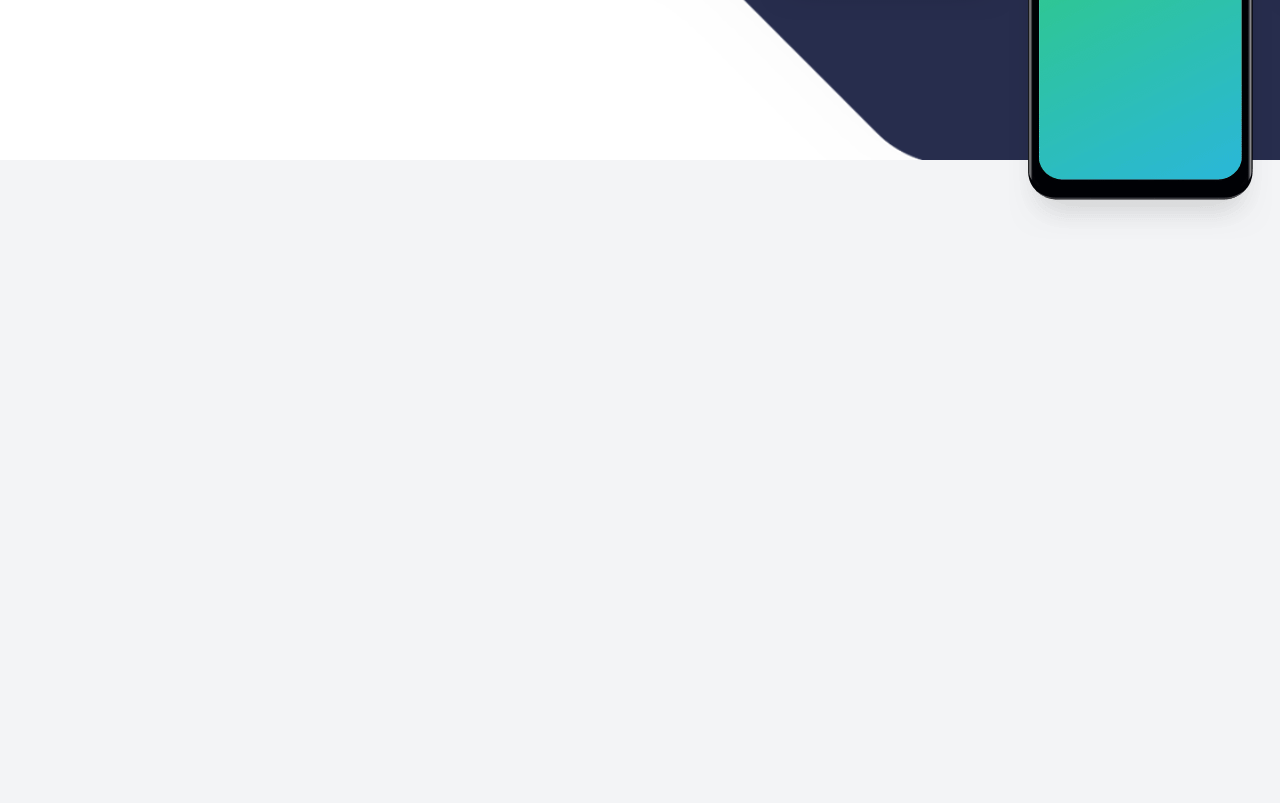
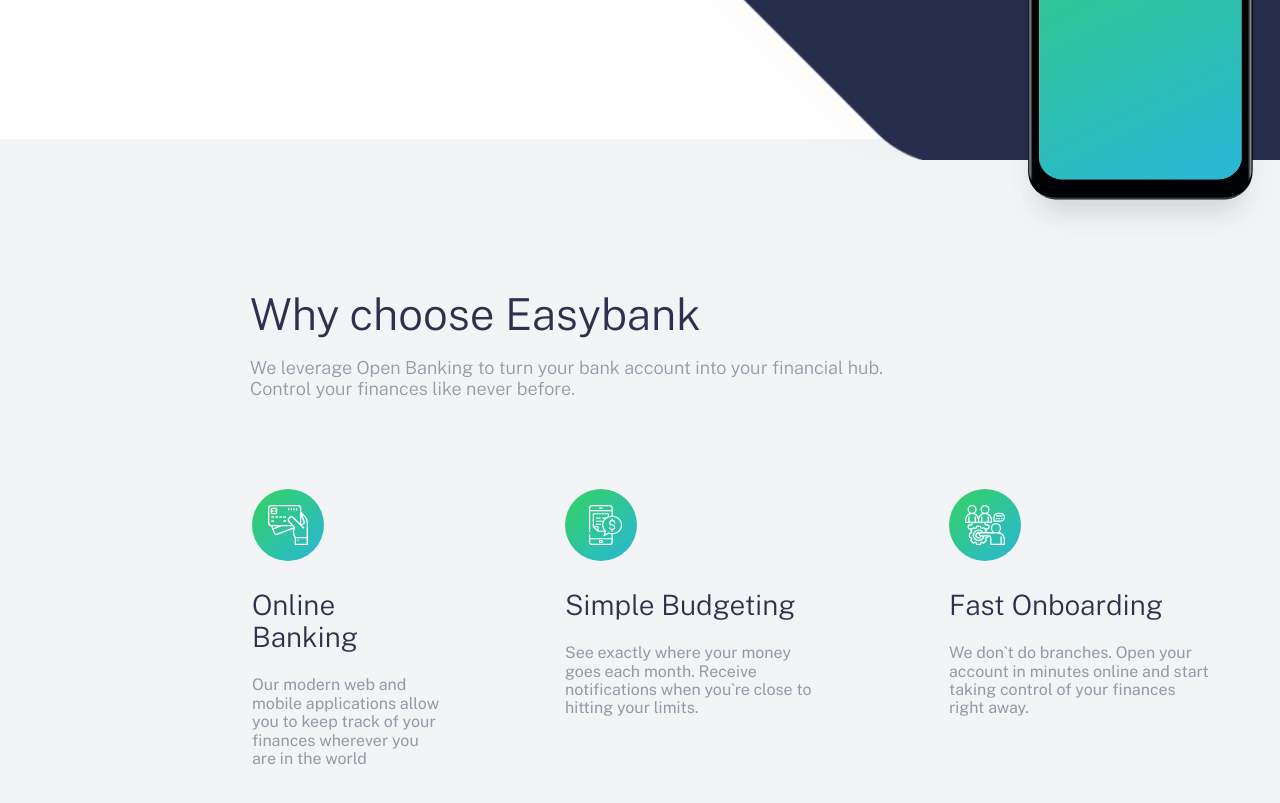
Before and after one commit to yuri-ferreira/easybank-landing-page, a plain HTML site: page index.html in a window 1280 px wide. Shown: the part 800-1603 px from the top of the page. Drawn offline with nearby package versions, Linux system fonts and the light colour scheme.

Commit message:
Section 2 completed and added a WIP page for the "a"s

```diff
--- a/index.html
+++ b/index.html
@@ -12,18 +12,18 @@
     />
     <link rel="stylesheet" href="style.css" />
     <link rel="stylesheet" href="normalize.css" />
-    <title>EasyBank</title>
+    <title>Easybank</title>
   </head>
   <body>
     <header>
       <img src="/img/logo.svg" alt="EasyBank Logo" class="logo" />
       <nav>
         <ul>
-          <li><a href="#">Home</a></li>
-          <li><a href="#">About</a></li>
-          <li><a href="#">Contact</a></li>
-          <li><a href="#">Blog</a></li>
-          <li><a href="#">Careers</a></li>
+          <li><a href="wasnt.html">Home</a></li>
+          <li><a href="wasnt.html">About</a></li>
+          <li><a href="wasnt.html">Contact</a></li>
+          <li><a href="wasnt.html">Blog</a></li>
+          <li><a href="wasnt.html">Careers</a></li>
         </ul>
       </nav>
       <button class="headerbtn">Request Invite</button>
@@ -40,6 +40,51 @@
         <img src="/img/image-mockups.png" alt="" class="cellphones" />
       </div>
     </section>
-    <section class="why"></section>
+    <section class="why">
+      <div class="tiph">
+        <h4 class="tittle-why">Why choose Easybank</h4>
+        <p class="paragraph-why">
+          We leverage Open Banking to turn your bank account into your financial
+          hub.<br />
+          Control your finances like never before.
+        </p>
+      </div>
+      <div>
+        <ul class="listwhy">
+          <li>
+            <img src="/img/icon-online.svg" alt="" />
+            <h2>Online Banking</h2>
+            <p>
+              Our modern web and mobile applications allow you to keep track of
+              your finances wherever you are in the world
+            </p>
+          </li>
+          <li>
+            <img src="/img/icon-budgeting.svg" alt="" />
+            <h2>Simple Budgeting</h2>
+            <p class="budg">
+              See exactly where your money goes each month. Receive
+              notifications when you`re close to hitting your limits.
+            </p>
+          </li>
+          <li>
+            <img src="/img/icon-onboarding.svg" alt="" />
+            <h2>Fast Onboarding</h2>
+            <p class="onb">
+              We don`t do branches. Open your account in minutes online and
+              start taking control of your finances right away.
+            </p>
+          </li>
+          <li>
+            <img src="/img/icon-api.svg" alt="" />
+            <h2>Open API</h2>
+            <p class="ap">
+              Manage your savings, investments, pension, and much more from one
+              account. Tracking your money has never been easier.
+            </p>
+          </li>
+        </ul>
+      </div>
+    </section>
   </body>
 </html>
--- a/style.css
+++ b/style.css
@@ -1,6 +1,11 @@
 body {
   font-family: 'Public Sans', sans-serif;
 }
+
+ul {
+  list-style-type: none;
+}
+
 
 header {
   background-color: #fff;
@@ -113,4 +118,67 @@
 .why {
   background-color: hsl(220, 16%, 96%);
   height: 700px;
+  margin-top: -80px;
 }
+
+.tiph {
+  margin-left: 250px;
+  position: relative;
+  top: 150px;
+}
+
+.tittle-why {
+  font-size: 44px;
+  font-weight: 300;
+  color: hsl(233, 26%, 24%);
+}
+
+.paragraph-why {
+  font-size: 18px;
+  font-weight: 300;
+  margin-top: -40px;
+  color: hsl(233, 8%, 62%);
+}
+
+.listwhy {
+  display: flex;
+  flex-flow: row nowrap;
+}
+
+.listwhy  {
+  margin-left: 212px;
+  margin-top: 240px;
+}
+
+.listwhy li {
+  margin-right: 123px;
+}
+
+.listwhy h2 {
+  font-weight: 300;
+  color: hsl(233, 26%, 24%);
+  font-size: 28px;
+
+}
+
+.listwhy p {
+  color: hsl(233, 8%, 62%);
+  width: 190px;
+  font-size: 16px;
+}
+
+.listwhy .budg {
+  color: hsl(233, 8%, 62%);
+  width: 261px;
+  font-size: 16px;
+}
+
+.listwhy .onb {
+  color: hsl(233, 8%, 62%);
+  width: 261px;
+  font-size: 16px;
+}
+
+.listwhy .ap {
+  width: 220px;
+}
```
Also changed, not shown: wasnt.html (added, +3 -0 lines), 1 other file.
